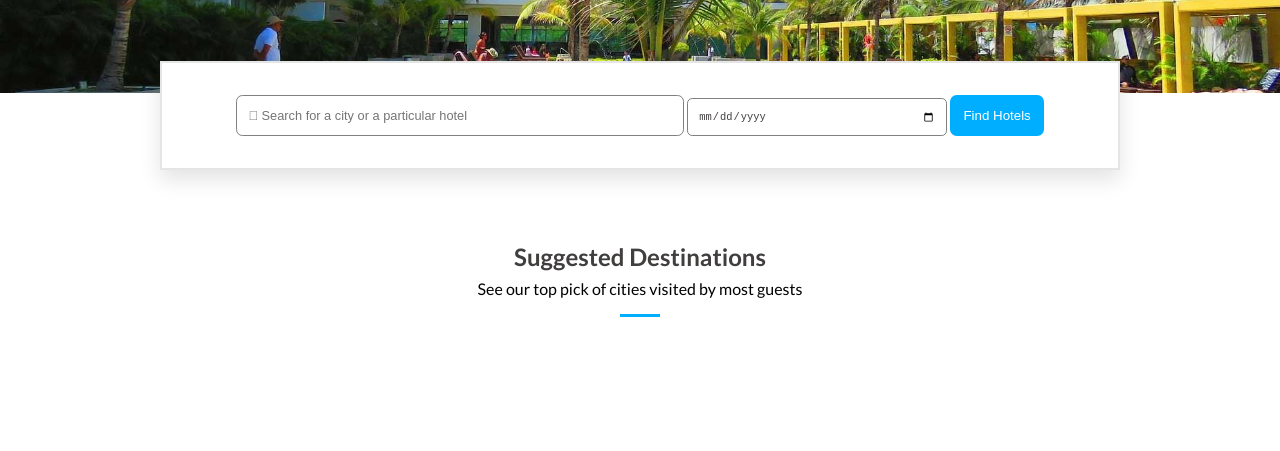
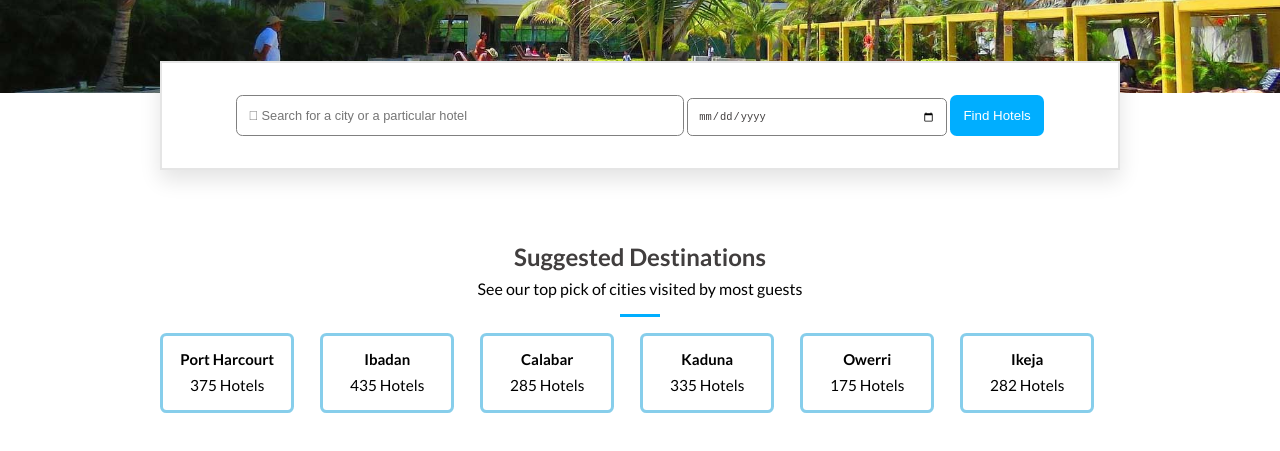
Before and after one commit to olufunke1011/Hotel.ng-Clone, a plain HTML site: page index.html in a window 1280 px wide. Shown: the part 201-652 px from the top of the page. Drawn offline with Linux system fonts and the light colour scheme.

Commit message:
updating html and css

```diff
--- a/index.html
+++ b/index.html
@@ -41,18 +41,17 @@
         </li>
       </ul>
     </nav>
-
-
-
   </header>
 
-  <main>
   <section class="homePage-Container">
     <div class="homePage">
       <h1 class="home">Find and book hotels in Nigeria.</h1>
       <p class="search-Text home">Search through 13,036 hotels in Nigeria</p>
     </div>
   </section>
+
+  <main class="main">
+
                             <!-- Top z-index section -->
     <section class="hotel-form-Container">
       <div class="hotel-form">
@@ -71,6 +70,33 @@
         <div class="blue-underline"></div>
       </div>
 
+      <div class="topPickCities">
+          <div class="topCities">
+            <h3>Port Harcourt</h3>
+            <p>375 Hotels</p>
+          </div>
+            <div class="topCities">
+            <h3>Ibadan</h3>
+              <p>435 Hotels</p>
+            </div>
+              <div class="topCities">
+                <h3>Calabar</h3>
+                <p>285 Hotels</p>
+              </div>
+                <div class="topCities">
+                  <h3>Kaduna</h3>
+                  <p>335 Hotels</p>
+                </div>
+                  <div class="topCities">
+                     <h3>Owerri</h3>
+                    <p>175 Hotels</p>
+                  </div>
+                    <div class="topCities">
+                      <h3>Ikeja</h3>
+                      <p>282 Hotels</p>
+                    </div>
+      </div>
+
   </section>
 
 
--- a/styles.css
+++ b/styles.css
@@ -105,6 +105,10 @@ header {
     height: 0.9em;
 }
 
+.main {
+    margin: 0 10em 0 10em;
+}
+
 
 
 .homePage {
@@ -132,7 +136,7 @@ header {
     background: white;
     border: 2px solid rgba(0, 0, 0, 0.1);
     box-shadow: 0 10px 20px 0px rgba(0, 0, 0, 0.111);
-    width: 75%;
+    width: 100%;
     text-align: center;
     position: sticky;
     margin-top: -2em;
@@ -172,3 +176,22 @@ header {
     margin: 1em auto;
     width: 2.5em;
 }
+
+.topPickCities {
+    display: grid;
+    /* grid-gap: 0.1em; */
+    grid-template-columns: repeat(auto-fit, minmax(150px, 1fr));
+    text-align: center;
+    font-size: 0.8em;
+    font-weight: 400;
+}
+
+.topCities {
+    border: 3px solid skyblue;
+    padding: 0.9em;
+    margin-right: 2em;
+    border-radius: 0.5em;
+    line-height: 2em;
+}
+
+.topCities
```
Lines whose indentation alone changed are shown as unchanged.
